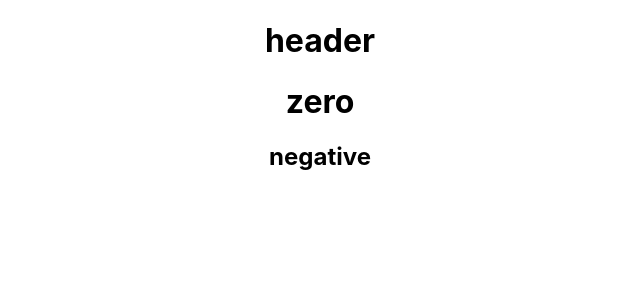
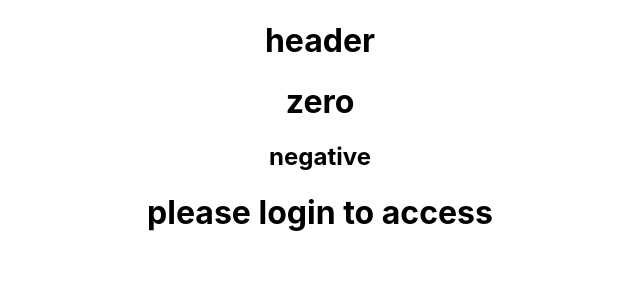
Before and after one commit to bilalpt/React-learn_and-todoApp, a React (Create React App) app: page / in a window 1280 px wide. Shown: the top 300 px of the page, without its empty margins (320-960 px from the left). Built offline with nearby package versions, Linux system fonts and the light colour scheme.

Commit message:
components used 'conditional'

```diff
--- a/src/App.js
+++ b/src/App.js
@@ -1,6 +1,7 @@
 import './App.css';
 import Header from './Header'
 // import { useState } from 'react';
+import Main from './components/Main';
 
 
 function App() {
@@ -29,6 +30,8 @@ function App() {
 
       {Another ? <h1>possitive</h1> : <h2>negative</h2>}
 
+      <Main one={false}/>
+
 
 
     </div>
--- /dev/null
+++ b/src/components/Logged.jsx
@@ -0,0 +1,11 @@
+import React from 'react'
+
+const Logged = () => {
+  return (
+    <div>
+      <h1>Welcom to pythons </h1>
+    </div>
+  )
+}
+
+export default Logged
--- /dev/null
+++ b/src/components/Main.jsx
@@ -0,0 +1,13 @@
+import React from 'react'
+import Logged from './Logged'
+import Notlogged from './Notlogged'
+
+const Main = ({one}) => {
+  return (
+    <div>
+      {one ?<Logged/>:<Notlogged/>}
+    </div>
+  )
+}
+
+export default Main
--- /dev/null
+++ b/src/components/Notlogged.jsx
@@ -0,0 +1,13 @@
+import React from 'react'
+
+const Notlogged = () => {
+  return (
+    <div>
+
+        <h1>please login to access</h1>
+
+    </div>
+  )
+}
+
+export default Notlogged
```
